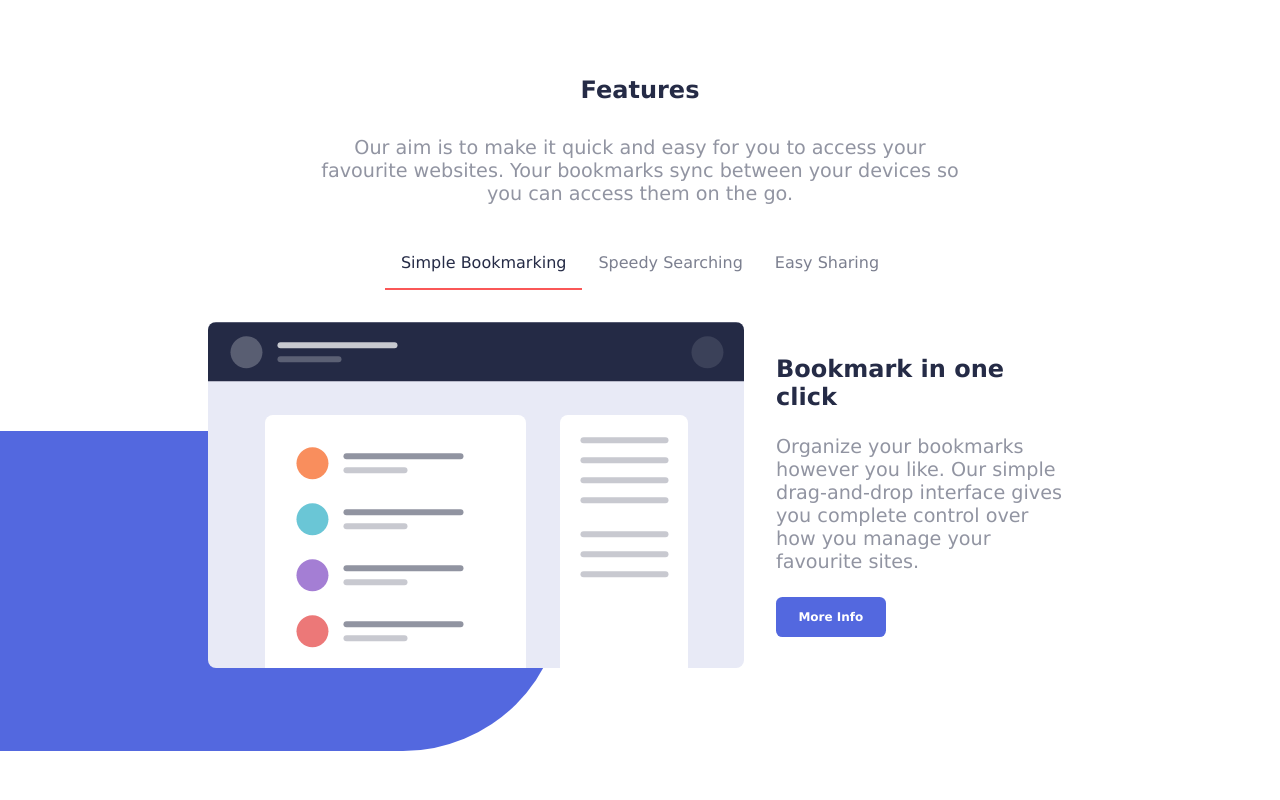
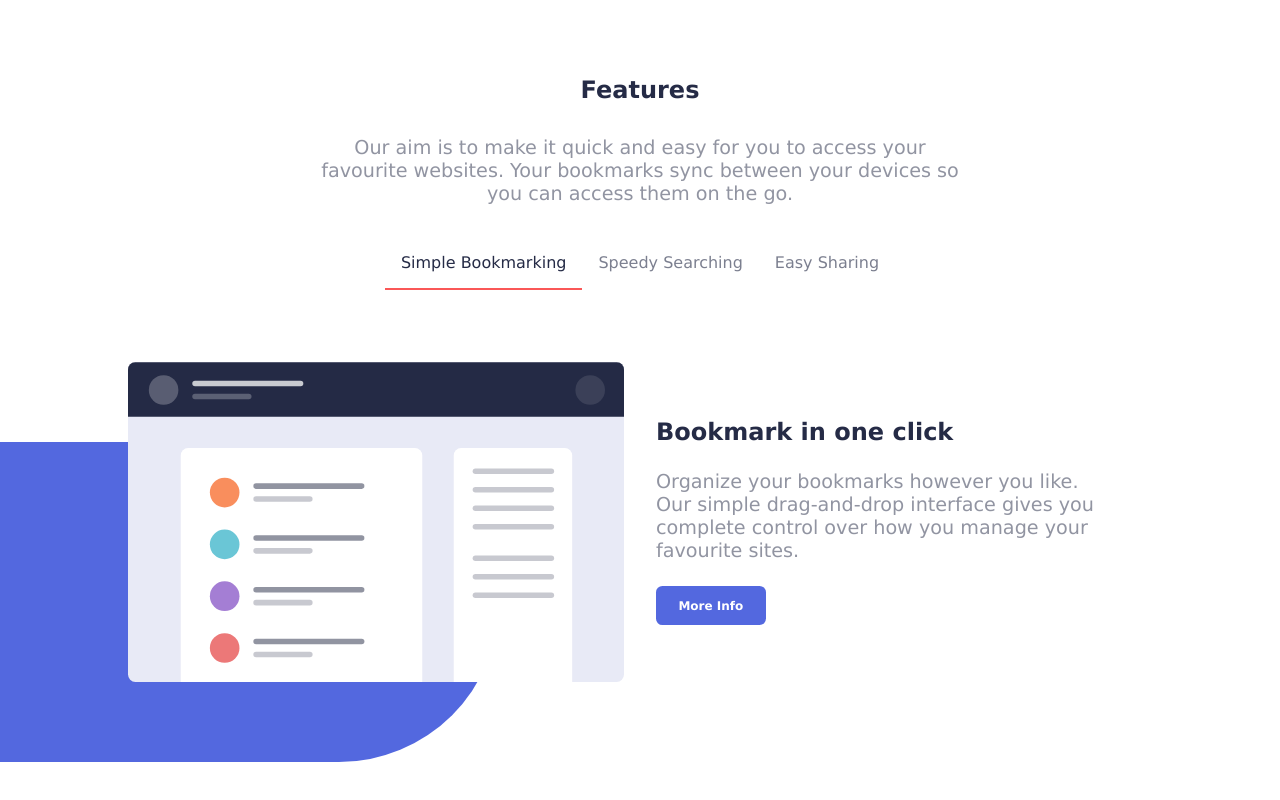
Before and after one commit to sohail-webdev/bookmark-landing-page, a React (Vite) app: page / in a window 1280 px wide. Shown: the part 633-1433 px from the top of the page. Built offline with nearby package versions, Linux system fonts and the light colour scheme.

Commit message:
feat: code remaining 2 tabs of the features section

```diff
--- a/src/components/Features.jsx
+++ b/src/components/Features.jsx
@@ -1,17 +1,39 @@
 import illustration_features_tab_1 from "../assets/illustration-features-tab-1.svg";
+import illustration_features_tab_2 from "../assets/illustration-features-tab-2.svg";
+import illustration_features_tab_3 from "../assets/illustration-features-tab-3.svg";
 
-function FeaturesTabSimpleBookmarking() {
+const features_tab_contents = [
+  {
+    id: 1,
+    heading: "Bookmark in one click",
+    paragraph:
+      "Organize your bookmarks however you like. Our simple drag-and-drop interface gives you complete control over how you manage your favourite sites.",
+    image: illustration_features_tab_1,
+  },
+  {
+    id: 2,
+    heading: "Intelligent search",
+    paragraph: "Our powerful search feature will help you find saved sites in no time at all. No need to trawl through all of your bookmarks.",
+    image: illustration_features_tab_2,
+  },
+  {
+    id: 3,
+    heading: "Share your bookmarks",
+    paragraph: "Easily share your bookmarks and collections with others. Create a shareable link that you can send at the click of a button.",
+    image: illustration_features_tab_3,
+  },
+];
+
+function FeaturesTab({ tab }) {
+  const { heading, paragraph, image } = tab;
   return (
     <div className="features-tab-simple-bookmarking">
       <div className="features-tab-illustration-wrapper">
-        <img src={illustration_features_tab_1} alt="" className="features-tab-illustration" />
+        <img src={image} alt="" className="features-tab-illustration" />
       </div>
       <div className="features-tab-content">
-        <h2>Bookmark in one click</h2>
-        <p>
-          Organize your bookmarks however you like. Our simple drag-and-drop interface gives you complete control over how you manage your favourite
-          sites.
-        </p>
+        <h2>{heading}</h2>
+        <p>{paragraph}</p>
         <button className="button primary-cta-button">More Info</button>
       </div>
     </div>
@@ -19,6 +41,8 @@ function FeaturesTabSimpleBookmarking() {
 }
 
 function FeaturesTabs({ active_features_tab_id, set_active_features_tab_id }) {
+  const tab = features_tab_contents.find(tab => tab.id === active_features_tab_id);
+
   return (
     <div className="section-features-tabs-container">
       <div className="features-tab-switcher-container">
@@ -44,7 +68,7 @@ function FeaturesTabs({ active_features_tab_id, set_active_features_tab_id }) {
           Easy Sharing
         </button>
       </div>
-      <div className="features-tabs-wrapper">{active_features_tab_id === 1 ? <FeaturesTabSimpleBookmarking /> : <p>Invalid Tab Selected</p>}</div>
+      <div className="features-tabs-wrapper">{tab ? <FeaturesTab tab={tab} /> : <h2>Invalid Tab Selected</h2>}</div>
     </div>
   );
 }
--- a/src/styles/style.css
+++ b/src/styles/style.css
@@ -183,12 +183,16 @@ h2 {
 }
 .features-tab-simple-bookmarking {
   display: flex;
-  padding-right: var(--x-padding);
+  height: 50vh;
   gap: 2rem;
+}
+.features-tab-simple-bookmarking > * {
+  width: 50%;
 }
 .features-tabs-wrapper {
   position: relative;
   padding: 0 var(--x-padding);
+  padding-bottom: 2.5rem;
 }
 .features-tabs-wrapper::before {
   position: absolute;
@@ -196,16 +200,18 @@ h2 {
   bottom: 0;
   content: "";
   height: 20rem;
-  width: 45vw;
-  --border-radius: 45vw;
+  --background-overlay-width: 40vw;
+  width: var(--background-overlay-width);
+  --border-radius: var(--background-overlay-width);
   border-top-right-radius: var(--border-radius);
   border-bottom-right-radius: var(--border-radius);
   background-color: var(--color-primary-1);
   z-index: -1;
 }
-.features-tabs-wrapper > * {
-  padding: 5rem;
-  padding-top: unset;
+.features-tab-illustration-wrapper {
+  display: flex;
+  justify-content: flex-start;
+  align-items: flex-start;
 }
 .features-tab-content {
   display: flex;
@@ -214,8 +220,16 @@ h2 {
   flex-direction: column;
   gap: 1.5rem;
 }
+.features-tab-content > p {
+  max-width: 90%;
+}
 .features-tab-content > .button {
   padding: var(--button-padding);
   border-radius: var(--button-radius);
   font-weight: bold;
 }
+.features-tab-illustration {
+  width: 100%;
+  height: 100%;
+  object-fit: contain;
+}
```
Also changed, not shown: src/assets/illustration-features-tab-2.svg (added), src/assets/illustration-features-tab-3.svg (added).
